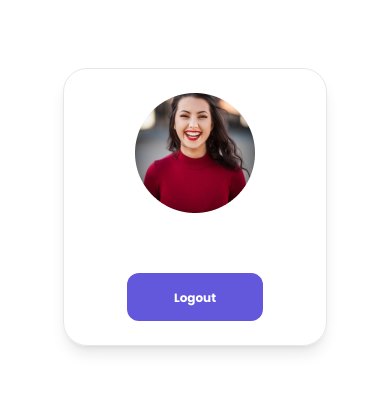
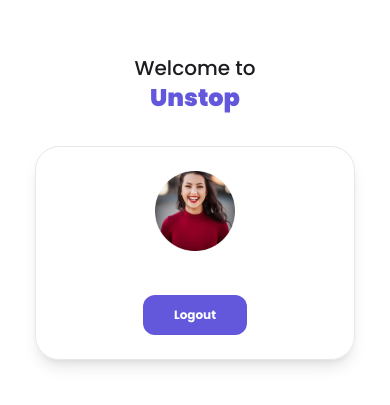
Before and after one commit to gabrielisaacs/LoginPage-Unstop, a React (Vite) app in the folder Login-Page/: page /home in a window 390 px wide. Shown: the part 215-620 px from the top of the page. Built offline with nearby package versions, Linux system fonts and the light colour scheme.

Commit message:
adapt to dff screens

```diff
--- a/Login-Page/src/components/Home.jsx
+++ b/Login-Page/src/components/Home.jsx
@@ -11,13 +11,25 @@
   };
 
   return (
-    <div className="flex min-h-screen bg-white items-center">
-      <div className="flex flex-col mx-auto text-center items-center content-center py-6 px-12 w-[16.5rem] rounded-3xl border shadow-lg">
-        <img src="../src/assets/avatar.png" alt="user image" className='h-[7.5rem] w-[7.5rem] mb-6' />
-        <p className="text-[1rem] font-[700] text-purple mb-2">{userData.firstName} {userData.lastname}</p>
-        <p className='text-[0.75rem] font-[500] mb-1'>{userData.email}</p>
-        <p className='text-[0.75rem] font-[500]'>{userData.gender}</p>
-        <button type="submit" onClick={() => handleLogout()} className='bg-purple h-[3rem] w-[8.5rem] py-4  text-white rounded-xl font-[700] text-[0.75rem] mt-6'>Logout</button>
+    <div className="flex flex-col min-h-screen bg-white items-center justify-center px-4 sm:px-6">
+      <div className="flex flex-col items-center justify-center w-full md:w-[16.5rem]">
+        <h1 className='text-xl sm:text-2xl text-center lg:text-[2.25rem] font-medium md:leading-loose mb-8 sm:mb-12 lg:mb-16'>
+          Welcome to <br />
+          <span className='text-purple text-2xl sm:text-3xl lg:text-[2.875rem] font-black'>Unstop</span>
+        </h1>
+
+        <div className="flex flex-col mx-auto text-center items-center content-center py-6 px-4 sm:px-8 w-full max-w-xs sm:max-w-sm rounded-3xl border shadow-lg">
+          <img src="../src/assets/avatar.png" alt="user image" className='h-[5rem] w-[5rem] sm:h-[7.5rem] sm:w-[7.5rem] mb-4 sm:mb-6' />
+          <p className="text-[0.875rem] sm:text-[1rem] font-[700] text-purple mb-2">{userData.firstName} {userData.lastname}</p>
+          <p className='text-[0.75rem] font-[500] mb-1'>{userData.email}</p>
+          <p className='text-[0.75rem] font-[500]'>{userData.gender}</p>
+          <button
+            type="submit"
+            onClick={() => handleLogout()}
+            className='bg-purple h-[2.5rem] w-[6.5rem] sm:h-[3rem] sm:w-[8.5rem] py-2 sm:py-4 text-white rounded-xl font-[700] text-[0.75rem] mt-4 sm:mt-6'>
+            Logout
+          </button>
+        </div>
       </div>
     </div>
   );
--- a/Login-Page/src/components/Login.jsx
+++ b/Login-Page/src/components/Login.jsx
@@ -91,7 +91,7 @@
 
         <div className='w-full max-w-[47.5rem] p-6 lg:p-8 bg-white rounded-2xl shadow-sm border'>
           <div className="flex flex-col gap-4">
-            <h1 className='text-2xl lg:text-[2.25rem] font-medium leading-tight mb-4'>
+            <h1 className='text-2xl lg:text-[2.25rem] font-medium leading-relaxed mb-4'>
               Welcome to <br />
               <span className='text-purple text-3xl lg:text-[2.875rem] font-black'>Unstop</span>
             </h1>
--- a/package.json
+++ /dev/null
@@ -1,5 +0,0 @@
-{
-  "dependencies": {
-    "react-router-dom": "^7.1.0"
-  }
-}
```
Also changed, not shown: 1 other file (tests, documents, lock files or other folders).
